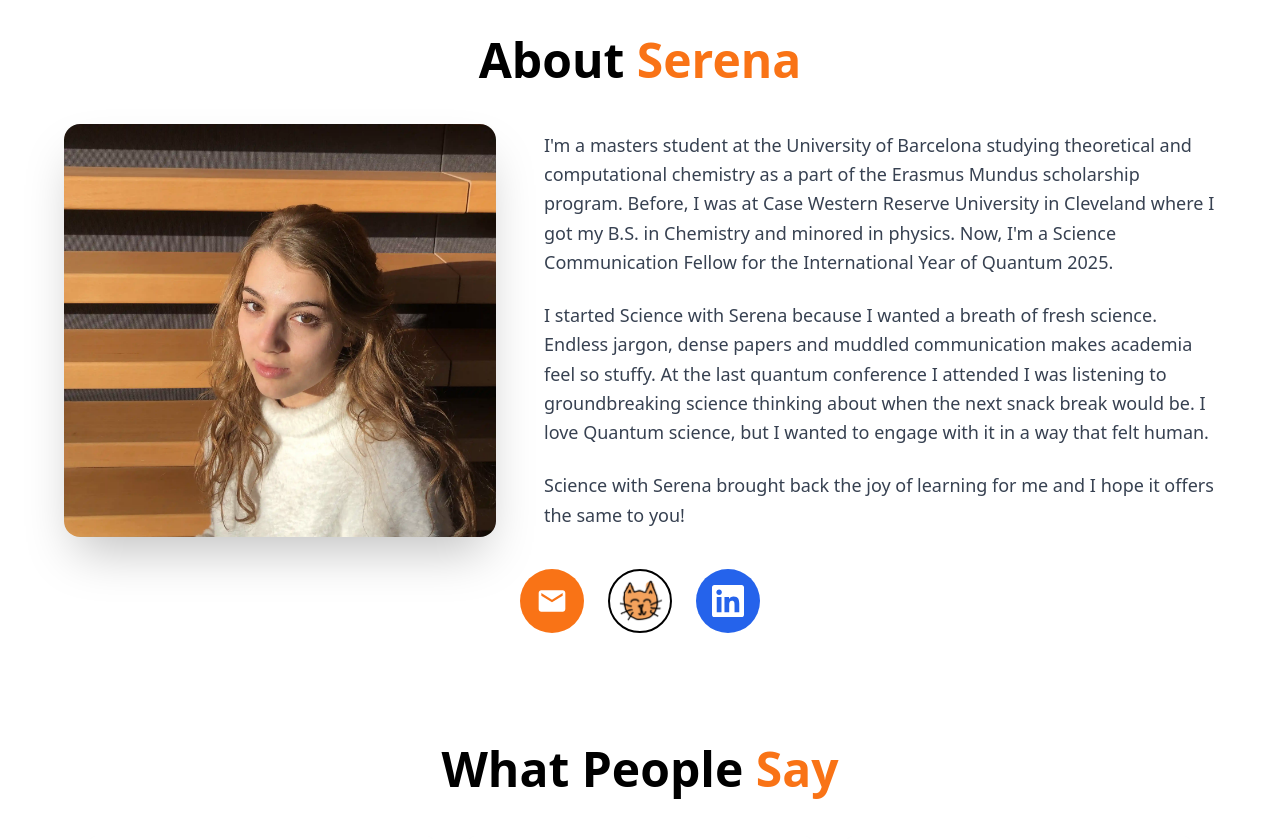
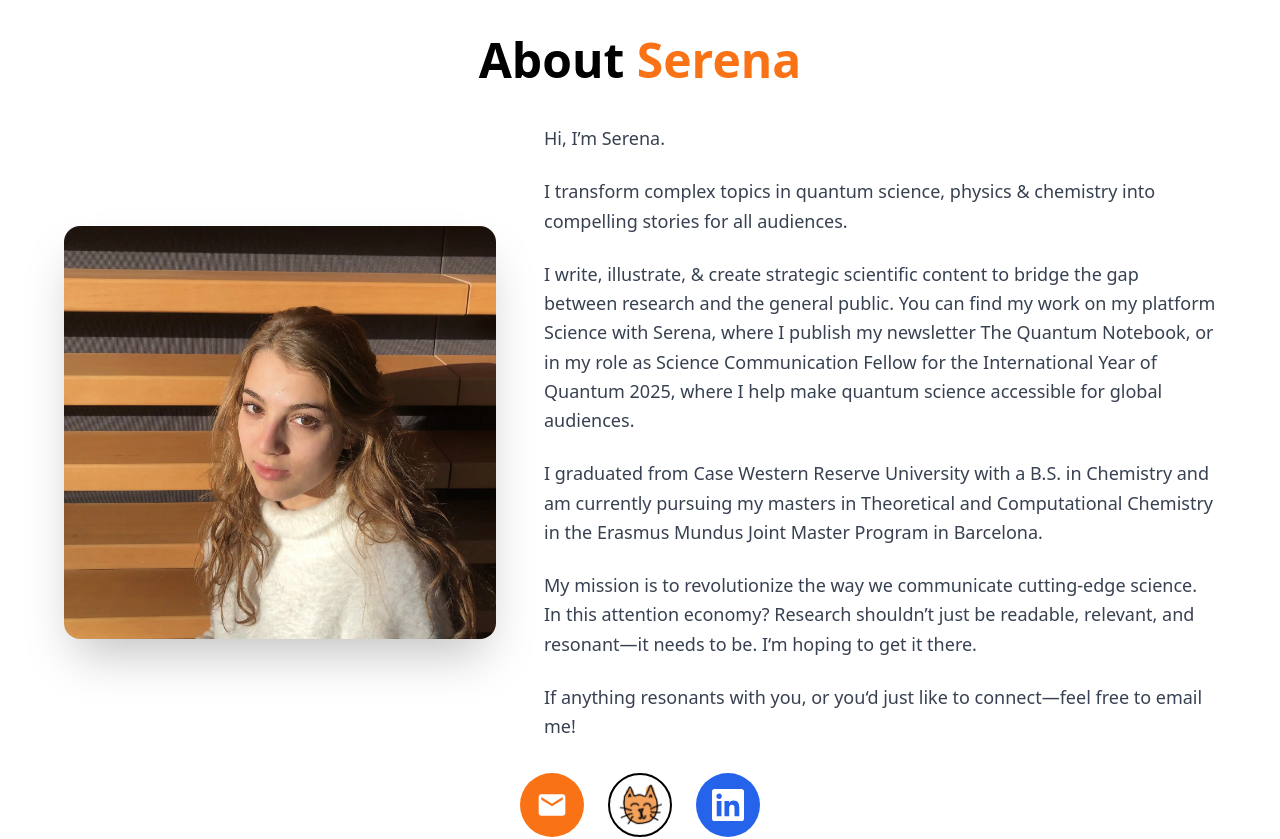
Before and after one commit to roshankern/sws-website, a React (Vite) app: page / in a window 1280 px wide. Shown: the part 820-1659 px from the top of the page. Built offline with nearby package versions, Linux system fonts and the light colour scheme.

Commit message:
S updates

```diff
--- a/src/components/About.tsx
+++ b/src/components/About.tsx
@@ -44,15 +44,27 @@ const About = () => {
                 <div className="lg:col-span-3 text-left space-y-6">
 
                   <p className="text-lg text-gray-700 leading-relaxed">
-                    I'm a masters student at the University of Barcelona studying theoretical and computational chemistry as a part of the Erasmus Mundus scholarship program. Before, I was at Case Western Reserve University in Cleveland where I got my B.S. in Chemistry and minored in physics. Now, I'm a Science Communication Fellow for the International Year of Quantum 2025.
+                    Hi, I’m Serena.
                   </p>
 
                   <p className="text-lg text-gray-700 leading-relaxed">
-                    I started Science with Serena because I wanted a breath of fresh science. Endless jargon, dense papers and muddled communication makes academia feel so stuffy. At the last quantum conference I attended I was listening to groundbreaking science thinking about when the next snack break would be. I love Quantum science, but I wanted to engage with it in a way that felt human.
+                    I transform complex topics in quantum science, physics & chemistry into compelling stories for all audiences.
                   </p>
 
                   <p className="text-lg text-gray-700 leading-relaxed">
-                    Science with Serena brought back the joy of learning for me and I hope it offers the same to you!
+                    I write, illustrate, & create strategic scientific content to bridge the gap between research and the general public. You can find my work on my platform Science with Serena, where I publish my newsletter The Quantum Notebook, or in my role as Science Communication Fellow for the International Year of Quantum 2025, where I help make quantum science accessible for global audiences.
+                  </p>
+
+                  <p className="text-lg text-gray-700 leading-relaxed">
+                    I graduated from Case Western Reserve University with a B.S. in Chemistry and am currently pursuing my masters in Theoretical and Computational Chemistry in the Erasmus Mundus Joint Master Program in Barcelona.
+                  </p>
+
+                  <p className="text-lg text-gray-700 leading-relaxed">
+                    My mission is to revolutionize the way we communicate cutting-edge science. In this attention economy? Research shouldn’t just be readable, relevant, and resonant—it needs to be. I‘m hoping to get it there.
+                  </p>
+
+                  <p className="text-lg text-gray-700 leading-relaxed">
+                    If anything resonants with you, or you‘d just like to connect—feel free to email me!
                   </p>
                 </div>
               </div>
--- a/src/components/Header.tsx
+++ b/src/components/Header.tsx
@@ -43,9 +43,7 @@ const Header = () => {
           ref={descRef}
           className={`text-xl md:text-2xl text-gray-700 mb-8 max-w-3xl mx-auto leading-relaxed ${getAnimationClasses(descVisible, 'fadeUp')}`}
         >
-          Making quantum science accessible and fun for everyone.
-          <br />
-          Bridging the gap between complex quantum concepts and curious minds.
+          turning complex science into compelling stories for global audiences
         </p>
       </div>
     </header>
--- a/src/components/Mission.tsx
+++ b/src/components/Mission.tsx
@@ -1,4 +1,4 @@
-import { BookOpen, Users, Sparkles, GraduationCap } from 'lucide-react';
+import { MessageSquare, Target, Heart, Sparkles } from 'lucide-react';
 import { useScrollAnimation, getAnimationClasses } from '@/hooks/use-scroll-animation';
 
 const Mission = () => {
@@ -8,24 +8,24 @@ const Mission = () => {
 
   const mission = [
     {
-      icon: BookOpen,
-      title: 'Making Quantum Science Fun',
-      description: 'Bringing science writing back to the basics: engaging storytelling, clear visuals, a human voice.'
+      icon: MessageSquare,
+      title: 'Readable',
+      description: 'Writing in clear, approachable language that welcomes everyone in.'
     },
     {
-      icon: GraduationCap,
-      title: 'Bridging Academia and the Public',
-      description: 'Showing people the fun side of academic research and providing the tools to understand it.'
+      icon: Target,
+      title: 'Relevant',
+      description: 'Creating diverse content that addresses different audiences, experiences, and perspectives.'
+    },
+    {
+      icon: Heart,
+      title: 'Resonant',
+      description: 'Conveying what people actually care about - translating discoveries into stories.'
     },
     {
       icon: Sparkles,
-      title: 'Inspiring Growth',
-      description: 'Creating a space for everyone to feel like a "science person"—even if they think they aren\'t.'
-    },
-    {
-      icon: Users,
-      title: 'Building Community',
-      description: 'Connecting people with the joy of science!'
+      title: 'Fun',
+      description: 'Bringing back the fun and enjoyment science deserves.'
     }
   ];
 
```
Also changed, not shown: 1 other file (tests, documents, lock files or other folders).
